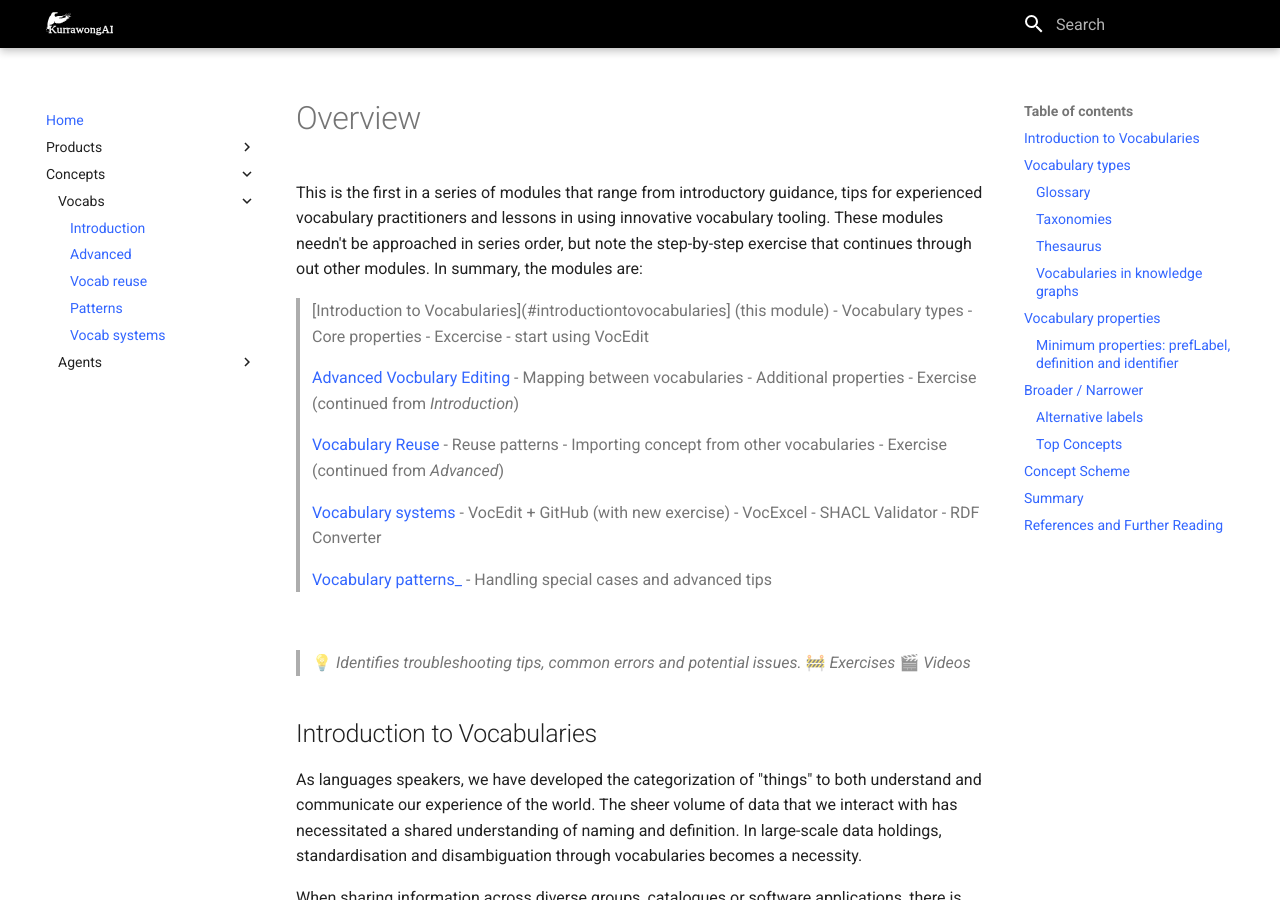
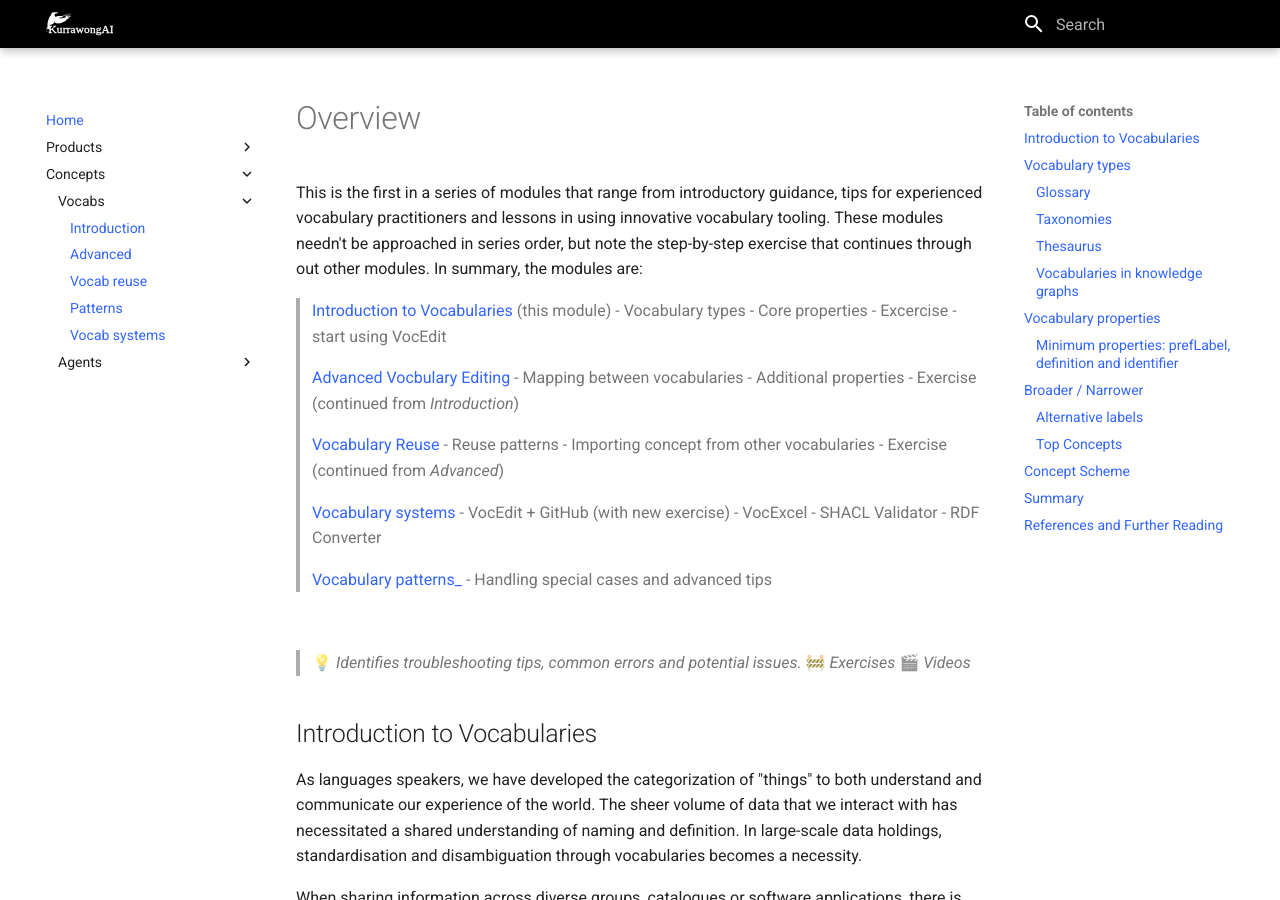
Before and after one commit to Kurrawong/docs, an MkDocs documentation site: the page built from docs/concepts/vocabs/introduction.md, in a window 1280 px wide and 900 px high. Built offline with MkDocs 1.6.1 and Material for MkDocs 9.7.7, drawn with Linux system fonts in a browser that asks for light colours; some of the changed lines change nothing that is shown.

Commit message:
Update introduction.md

```diff
--- a/docs/concepts/vocabs/introduction.md
+++ b/docs/concepts/vocabs/introduction.md
@@ -2,7 +2,7 @@
 
 This is the first in a series of modules that range from introductory guidance, tips for experienced vocabulary practitioners and lessons in using innovative vocabulary tooling. These modules needn't be approached in series order, but note the step-by-step exercise that continues through out other modules. In summary, the modules are:
 >
-> [Introduction to Vocabularies](#introductiontovocabularies] (this module)
+> [Introduction to Vocabularies](#introductiontovocabularies) (this module)
 > - Vocabulary types
 > - Core properties
 > - Excercise - start using VocEdit
```
